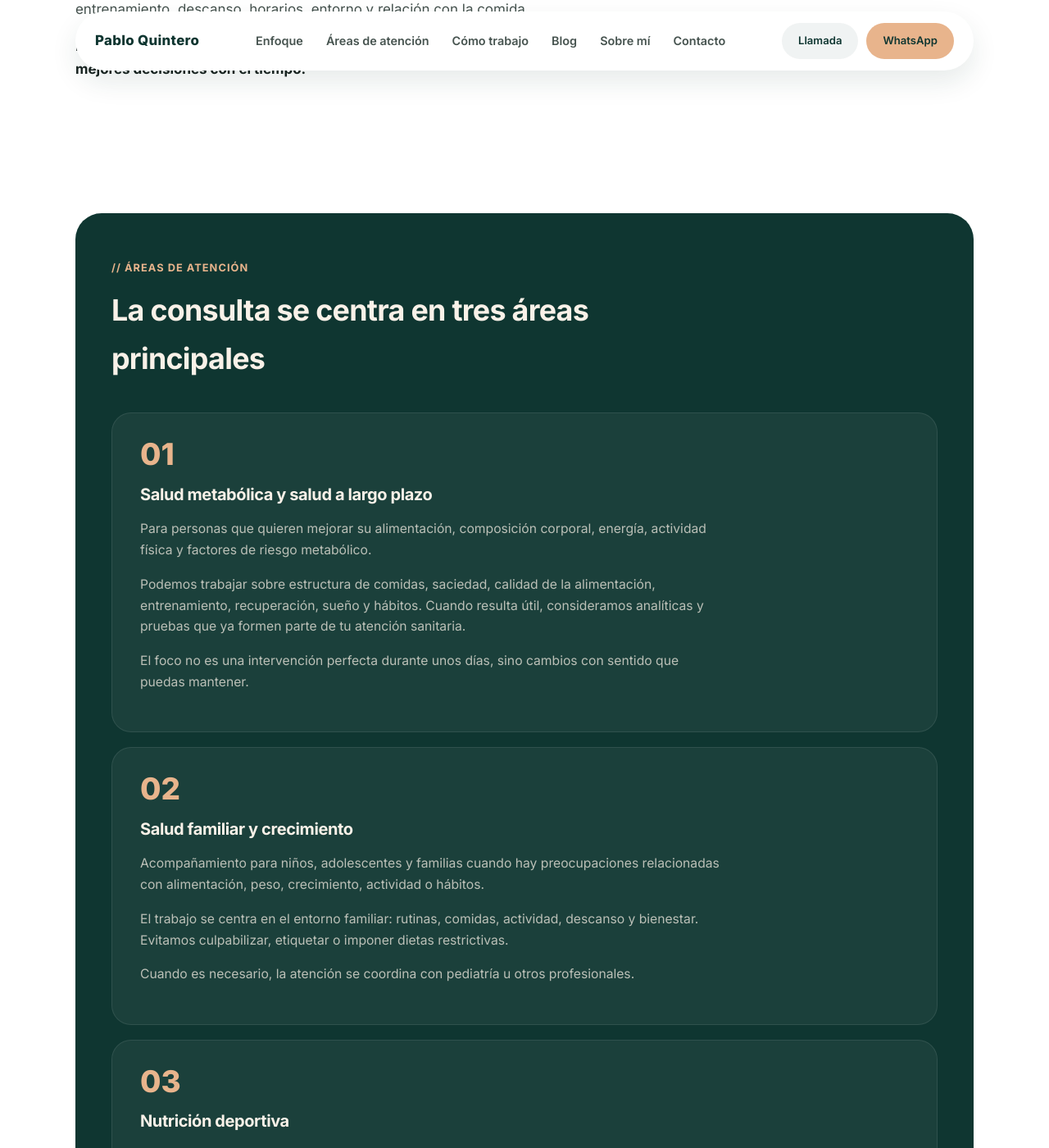
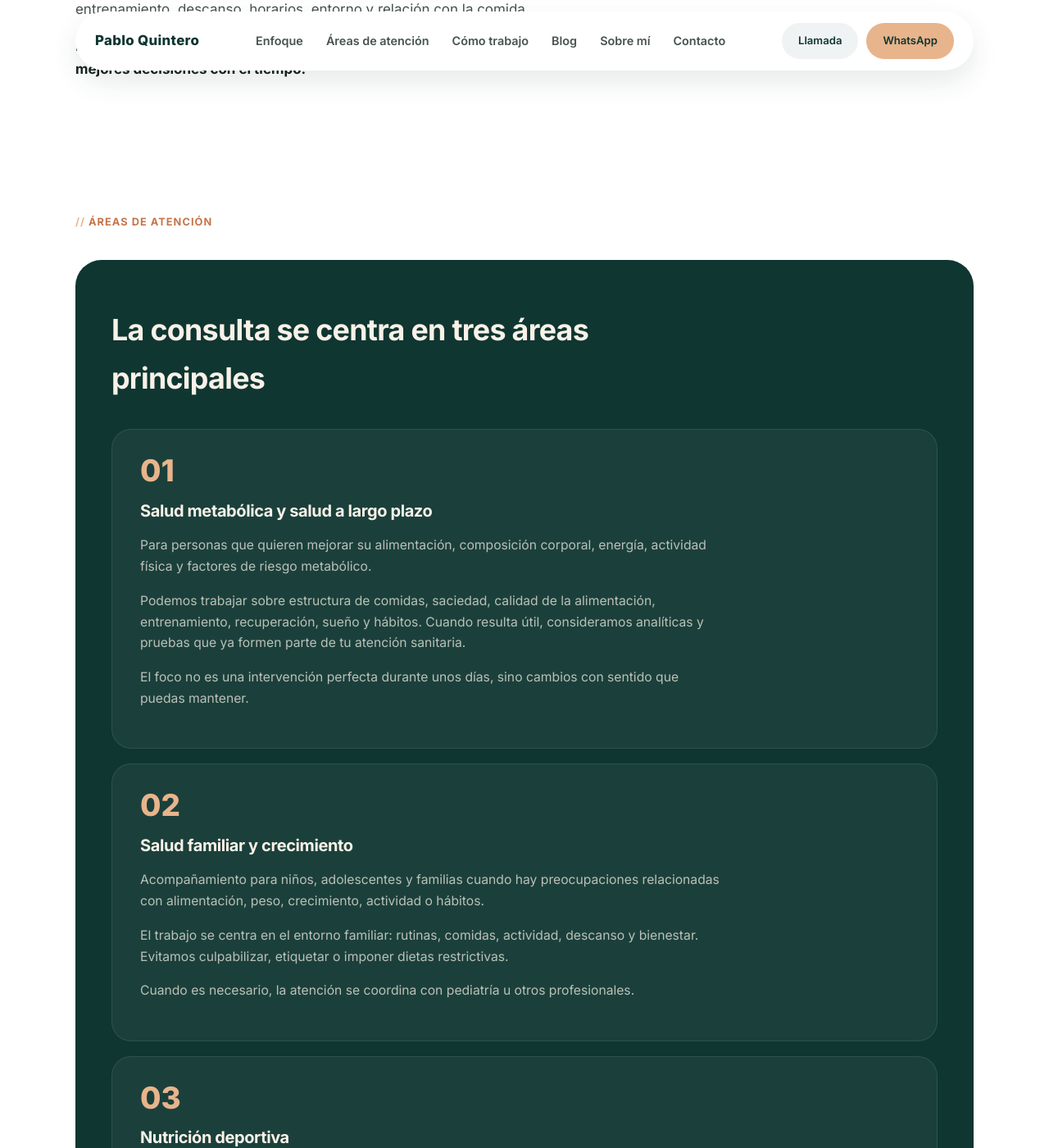
Before and after one commit to pquinriver/pabloquintero-nutricion, a Jekyll site: the page index.html, which Jekyll copies as it is, in a window 1280 px wide and 1400 px high, scrolled down 1123 px. Shown: the whole window at 82% size. Built offline with Jekyll 4.4.1, drawn with Linux system fonts in a browser that asks for light colours.

Commit message:
Move only the Áreas eyebrow label outside the green panel
Clarified scope: only the "// Áreas de atención" eyebrow tag needed
to sit outside the dark panel, matching Enfoque's plain style
exactly (confirmed via getComputedStyle: identical color/size). The
h2 itself ("La consulta se centra...") stays inside the green box in
cream, as originally intended — it's legible and was never meant to
move.

Co-Authored-By: Claude Sonnet 5 <noreply@anthropic.com>
Claude-Session: https://claude.ai/code/session_01DnN3Tam13buBricv2YHgrr

```diff
--- a/index.html
+++ b/index.html
@@ -183,11 +183,12 @@
   </section>
 
   <section class="section" id="areas">
+    <div class="section-head">
+      <p class="eyebrow-note">Áreas de atención</p>
+    </div>
+
     <div class="areas-wrap">
-      <div class="section-head">
-        <p class="eyebrow-note">Áreas de atención</p>
-        <h2>La consulta se centra en tres áreas principales</h2>
-      </div>
+      <h2>La consulta se centra en tres áreas principales</h2>
 
       <div class="area-grid">
         <div class="area-card">
--- a/styles.css
+++ b/styles.css
@@ -103,9 +103,7 @@
 
   /* ---------- áreas de atención (dark panel) ---------- */
   .areas-wrap{background:var(--forest);border-radius:32px;padding:56px 44px}
-  .areas-wrap .eyebrow-note{color:var(--peach)}
-  .areas-wrap .eyebrow-note::before{color:var(--peach)}
-  .areas-wrap h2{color:var(--cream)}
+  .areas-wrap h2{color:var(--cream);font-size:clamp(1.7rem,2.8vw,2.3rem);max-width:640px}
   .area-grid{display:flex;flex-direction:column;gap:18px;margin-top:32px}
   .area-card{background:rgba(255,255,255,.05);border:1px solid rgba(255,255,255,.09);border-radius:24px;padding:32px 34px}
   .area-card .num{display:block;font-size:2.3rem;font-weight:800;color:var(--peach);line-height:1;margin-bottom:14px}
```
